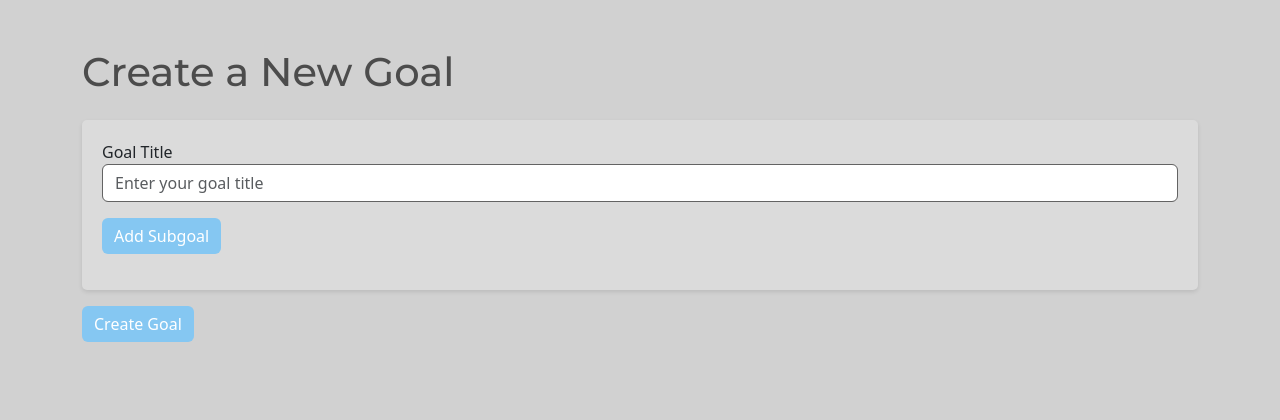
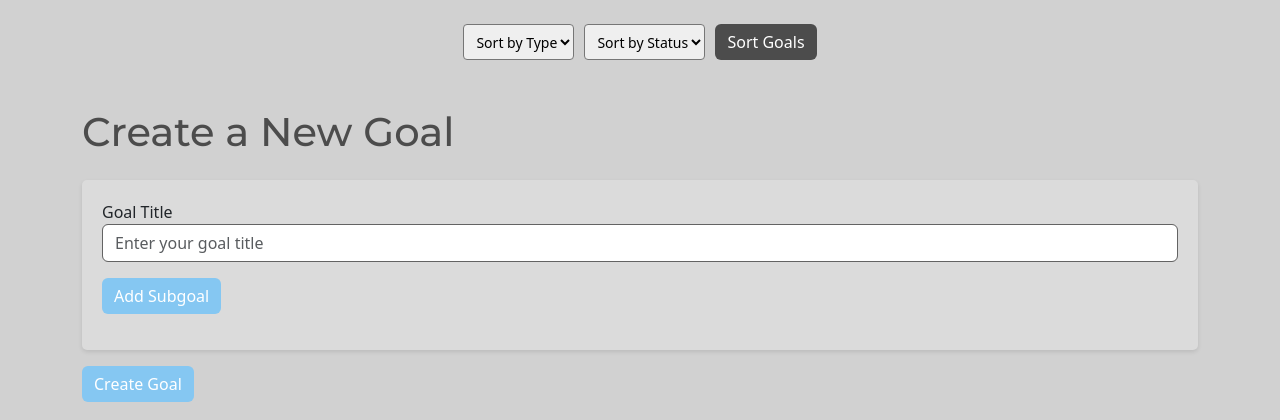
Before and after one commit to thr3000/CSC536, a Django app: page /TestModel/dashboard/ in a window 1280 px wide. Shown: the part 56-476 px from the top of the page. Run offline with Django 5.2, Linux system fonts and the light colour scheme; data that the repository does not hold is empty; some libraries are stand-ins or nearby versions.

Commit message:
sort feature

```diff
--- a/TestModel/urls.py
+++ b/TestModel/urls.py
@@ -1,4 +1,4 @@
-from TestModel.views import login, homepage, register, dashboard, update_goal_status, update_goal_type
+from TestModel.views import login, homepage, register, dashboard, update_goal_status, update_goal_type, sort_goal
 from django.urls import path
 
 urlpatterns = [
@@ -7,6 +7,7 @@ urlpatterns = [
     path('register/', register, name='register'),
     path('dashboard/', dashboard, name='dashboard'),
     path('update_goal_status/', update_goal_status, name='update_goal_status'),
-    path('update_goal_type/', update_goal_type, name='update_goal_type')
+    path('update_goal_type/', update_goal_type, name='update_goal_type'),
+    path('sort_goal/', sort_goal, name='sort_goal')
     # path('goals/', goals, name = 'goals')
 ]
--- a/TestModel/views.py
+++ b/TestModel/views.py
@@ -40,10 +40,10 @@ def store_goals(data):
         )
         subgoal.save()
 
-def scan_goals(type = "NULL"):
+def scan_goals(status, type):
     goals_dic = {}
     for goal in Goal.objects.prefetch_related('subgoals').all():  # Use 'subgoals' instead of 'subgoal_set'
-        if type == goal.type or type == "NULL": # To distinguish the status
+        if (status == goal.status and type == goal.type) or (status == '' and type == '') or (status == '' and type == goal.type) or (status == goal.status and type == ''):
             goals_dic[goal.id] = {
                 'goalId': goal.id,
                 'goalTitle': goal.goalTitle,  # Ensure you're using the correct field name 'goalTitle'
@@ -96,15 +96,27 @@ def update_goal_type(request):
     else:
         return JsonResponse({'message': 'Invalid request method'}, status=405)
 
+def sort_goal(request):
+    if request.method == 'POST':
+        data = json.loads(request.body)
+        sortType = data.get('sortType')
+        sortStatus = data.get('sortStatus')
+        goals = scan_goals(sortStatus, sortType)
+        goals_json = json.dumps(list(goals.values()), cls=DjangoJSONEncoder)
+        goals_data = json.loads(goals_json)
+        return JsonResponse({'goals': goals_data}, status=200)
+    else:
+        return JsonResponse({'message': 'Invalid request method'}, status=500)
+
 def dashboard(request):
     if request.method == 'GET':
-        goals = scan_goals()
+        goals = scan_goals('', '')
         goals_json = json.dumps(list(goals.values()), cls=DjangoJSONEncoder)
         return render(request, 'dashboard.html', {'goals_json': goals_json})
     elif request.method == 'POST':
         data = json.loads(request.body)
         store_goals(data)
-        goals = scan_goals() # default as NULL, the other choices are "Not_Started", "In_Progress", "Done"
+        goals = scan_goals('', '') # default as NULL, the other choices are "Not_Started", "In_Progress", "Done"
         goals_json = json.dumps(list(goals.values()), cls=DjangoJSONEncoder)
         goals_data = json.loads(goals_json)
         return JsonResponse({'goals': goals_data}, status=200)
--- a/templates/dashboard.html
+++ b/templates/dashboard.html
@@ -56,6 +56,12 @@
       display: flex;
       gap: 10px; /* This sets the space between your dropdowns */
     }
+    .sorting-controls {
+      display: flex;
+      justify-content: center;
+      gap: 10px;
+      margin-bottom: 20px; /* Adjust as needed */
+    }
 
   </style>
   <body>
@@ -71,6 +77,24 @@
           </div>
       </div>
     </nav>
+    <div class="container mt-4 sorting-controls">
+      <select id="sortType" class="form-select-sm">
+        <option value="">Sort by Type</option>
+        <option value="Study">Study</option>
+        <option value="Work">Work</option>
+        <option value="Home">Home</option>
+        <option value="Other">Other</option>
+      </select>
+
+      <select id="sortStatus" class="form-select-sm">
+        <option value="">Sort by Status</option>
+        <option value="Not_Started">Not Started</option>
+        <option value="In_Progress">In Progress</option>
+        <option value="Completed">Completed</option>
+      </select>
+
+      <button onclick="sortGoals()" class="btn btn-primary">Sort Goals</button>
+    </div>
 
   <div class="container mt-4">
     <div id="goalsList">
@@ -129,8 +153,6 @@
             </li>
           `).join('');
 
-          console.log(goal.taskStatus)
-
           const statusDropdown = `
             <select onchange="updateGoalStatus(${goal.goalId}, this)" class="form-select form-select-sm style='width:300px'">
               <option value="Not_Started" ${goal.taskStatus === 'Not_Started' ? 'selected' : ''}>Not Started</option>
@@ -165,6 +187,22 @@
 
           goalsList.appendChild(card);
         });
+      }
+
+      function sortGoals() {
+        const sortTypeValue = document.getElementById('sortType').value;
+        const sortStatusValue = document.getElementById('sortStatus').value;
+        console.log(sortTypeValue)
+        console.log(sortStatusValue)
+
+        axios.post('/TestModel/sort_goal/', {
+          sortType: sortTypeValue,
+          sortStatus: sortStatusValue
+        })
+        .then(response => {
+          console.log(response)
+          displayGoals(response.data.goals);
+        })
       }
 
       function updateGoalType(goalId, selectElement) {
```
